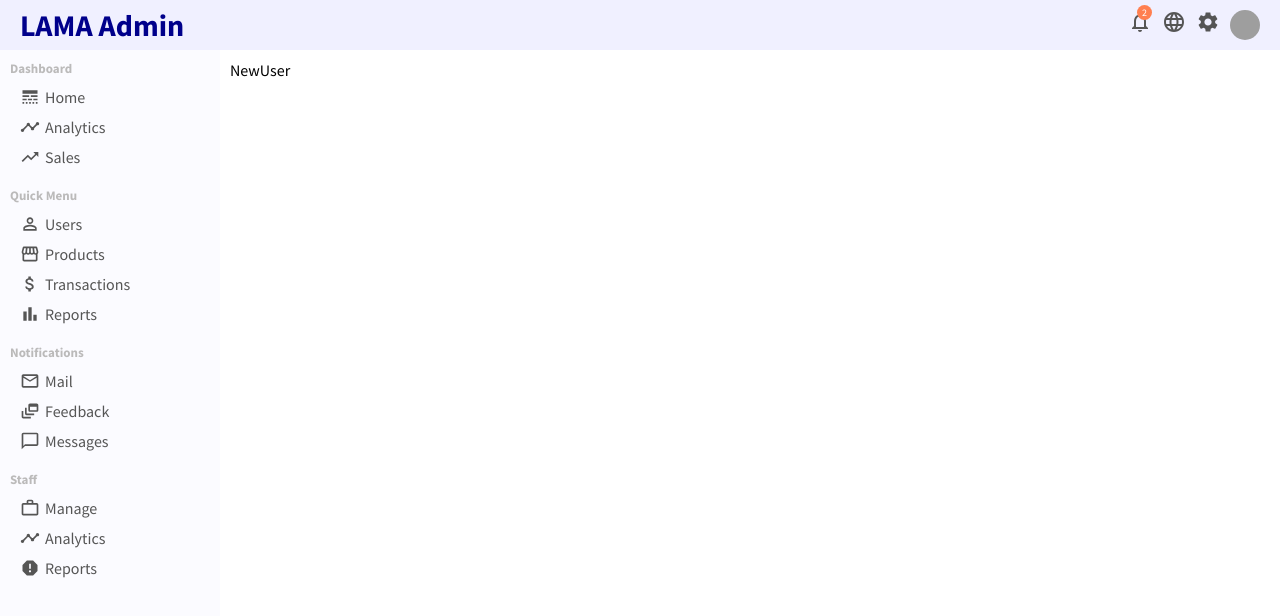
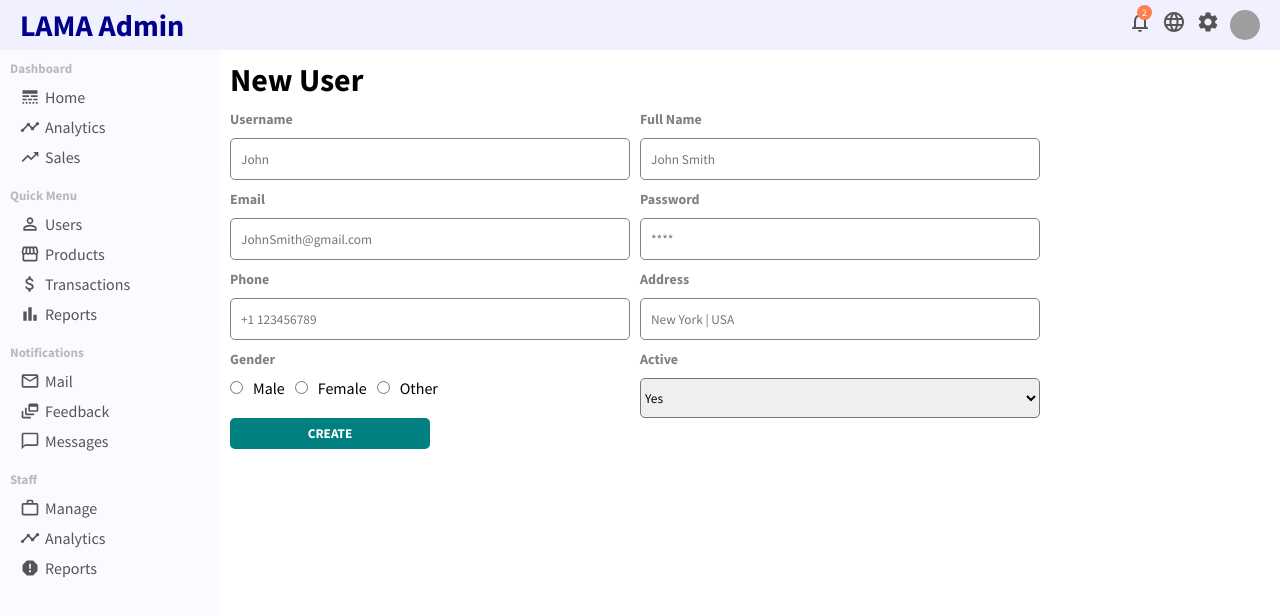
Before and after one commit to xueyublue/react-admin-dashboard, a React (Create React App) app: page /newUser in a window 1280 px wide. Shown: the top 616 px of the page. Built offline with nearby package versions, Linux system fonts and the light colour scheme; grey boxes are pictures that could not be loaded.

Commit message:
Finished New User page

```diff
--- a/src/components/sidebar/sidebar.css
+++ b/src/components/sidebar/sidebar.css
@@ -36,7 +36,7 @@
   align-items: center;
   border-radius: 5px;
   text-decoration: none;
-  color: #555;
+  color: inherit;
 }
 
 .sidebarListItem.active,
--- a/src/pages/userUser/NewUser.css
+++ b/src/pages/userUser/NewUser.css
@@ -2,3 +2,50 @@
   flex: 4;
   padding: 10px;
 }
+
+.userUserForm {
+  display: flex;
+  flex-wrap: wrap;
+}
+
+.newUserItem {
+  width: 400px;
+  display: flex;
+  flex-direction: column;
+  margin-top: 10px;
+  margin-right: 10px;
+}
+
+.newUserItem > label {
+  margin-bottom: 10px;
+  font-size: 14px;
+  color: gray;
+  font-weight: bold;
+}
+
+.newUserItem > input {
+  height: 20px;
+  padding: 10px;
+  border: 1px solid gray;
+  border-radius: 5px;
+}
+
+.newUserGender > label {
+  margin: 10px;
+}
+
+.newUserSelect {
+  height: 40px;
+  border-radius: 5px;
+}
+
+.newUserButton {
+  width: 200px;
+  border: none;
+  background-color: teal;
+  color: white;
+  font-weight: bold;
+  padding: 7px 10px;
+  cursor: pointer;
+  border-radius: 5px;
+}
--- a/src/pages/userUser/NewUser.jsx
+++ b/src/pages/userUser/NewUser.jsx
@@ -1,5 +1,54 @@
 import "./NewUser.css";
 
 export default function NewUser() {
-  return <div className="newUser">NewUser</div>;
+  return (
+    <div className="newUser">
+      <h1 className="newUserTitle">New User</h1>
+      <form action="" className="userUserForm">
+        <div className="newUserItem">
+          <label>Username</label>
+          <input type="text" placeholder="John" />
+        </div>
+        <div className="newUserItem">
+          <label>Full Name</label>
+          <input type="text" placeholder="John Smith" />
+        </div>
+        <div className="newUserItem">
+          <label>Email</label>
+          <input type="email" placeholder="JohnSmith@gmail.com" />
+        </div>
+        <div className="newUserItem">
+          <label>Password</label>
+          <input type="password" placeholder="****" />
+        </div>
+        <div className="newUserItem">
+          <label>Phone</label>
+          <input type="text" placeholder="+1 123456789" />
+        </div>
+        <div className="newUserItem">
+          <label>Address</label>
+          <input type="text" placeholder="New York | USA" />
+        </div>
+        <div className="newUserItem">
+          <label>Gender</label>
+          <div className="newUserGender">
+            <input type="radio" name="gender" id="male" value="male" />
+            <label for="male">Male</label>
+            <input type="radio" name="female" id="female" value="female" />
+            <label for="female">Female</label>
+            <input type="radio" name="other" id="other" value="other" />
+            <label for="other">Other</label>
+          </div>
+        </div>
+        <div className="newUserItem">
+          <label>Active</label>
+          <select className="newUserSelect" name="active">
+            <option vallue="Yes">Yes</option>
+            <option vallue="No">No</option>
+          </select>
+        </div>
+      </form>
+      <button className="newUserButton">CREATE</button>
+    </div>
+  );
 }
```
